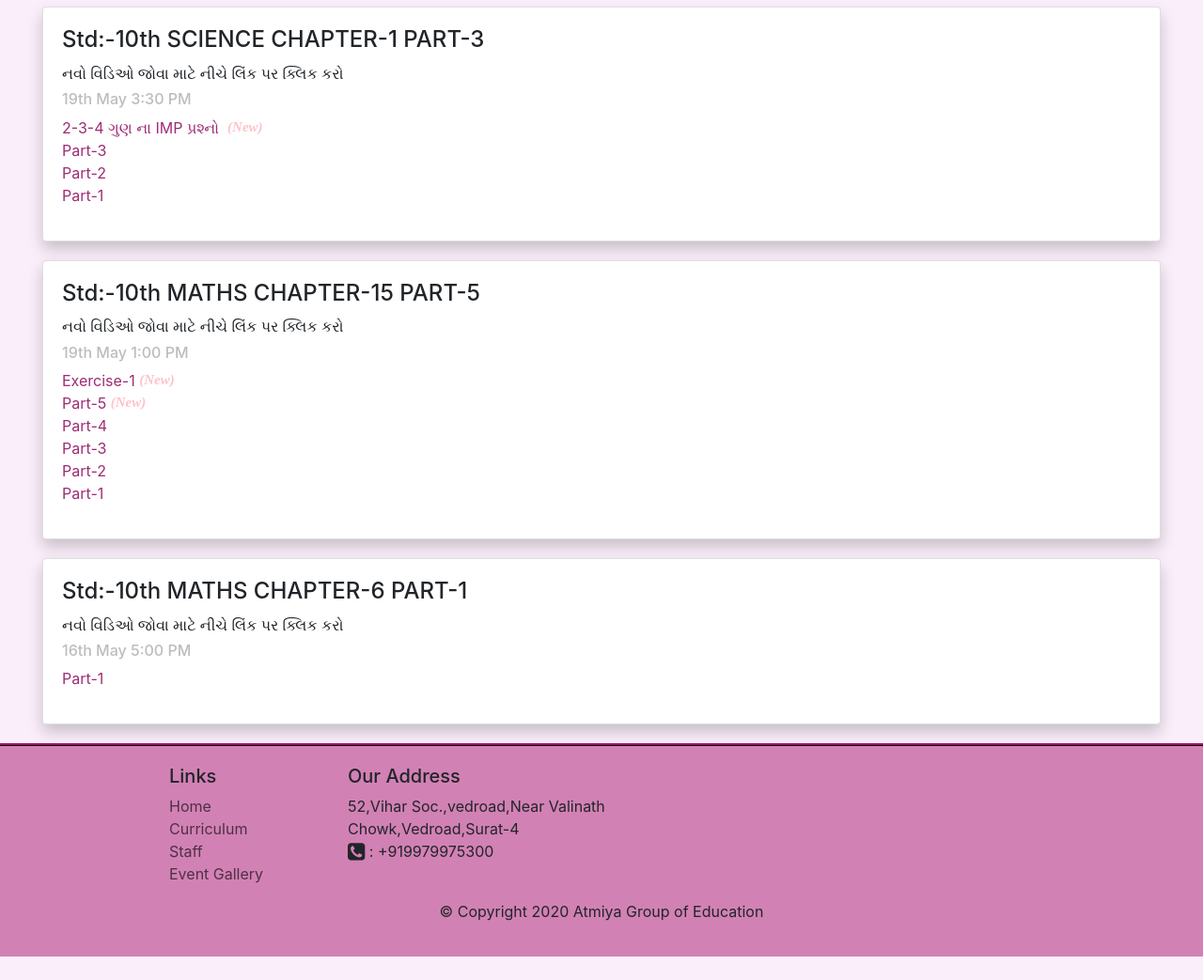
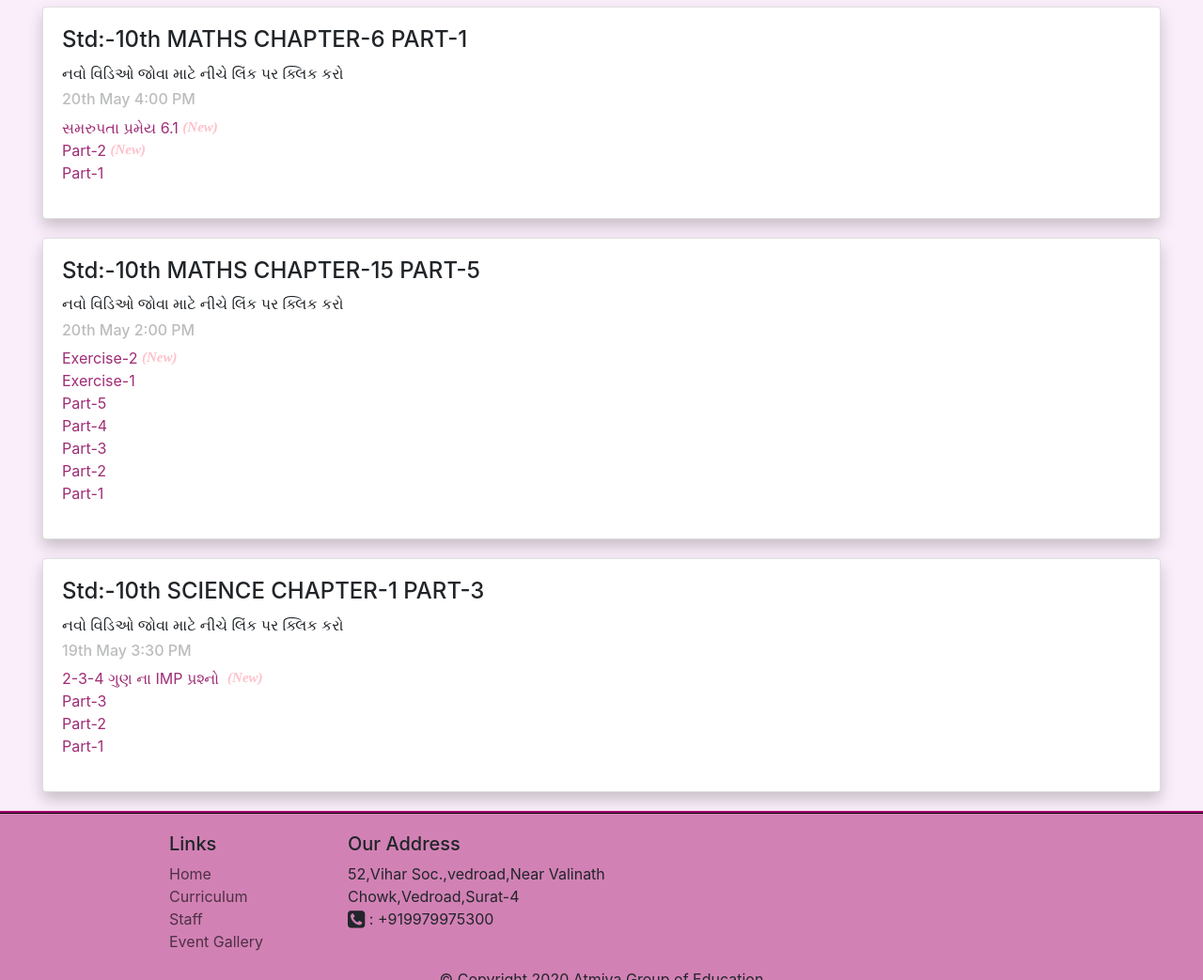
Before and after one commit to Atmiya-Group-of-Education/First_Site, a website: page index.html in a window 1280 px wide. Shown: the part 320-1363 px from the top of the page at 94% size. Before the commit the page ends 1338 px from the top, so only its background shows below. Drawn offline with nearby package versions, Linux system fonts and the light colour scheme.

Commit message:
10th maths 6(2)

```diff
--- a/index.html
+++ b/index.html
@@ -70,6 +70,34 @@
                     <div id="home" class="tab-pane active"><br>
                         <div class="card" style="width: 100%;z-index: 1;box-shadow: 0px 8px 16px 0px rgba(0,0,0,0.2); margin-top: 20;">
                             <div class="card-body">
+                                <h4 class="card-title">Std:-10th MATHS CHAPTER-6 PART-1</h4>
+                                <h6>નવો વિડિઓ જોવા માટે નીચે લિંક પર ક્લિક કરો</h6>
+                                <h6 style="opacity: 0.3;">20th May 4:00 PM</h6>
+                                <ul class="list-unstyled">
+                                    <li><a style="color: #9F2C75" href="https://drive.google.com/open?id=11qswUaJnJ48RRUdThnHoT9CKZV5gExfl" class="card-link">સમરુપતા પ્રમેય 6.1&nbsp<span class="awesome"> (New)</span></a></li>
+                                    <li><a style="color: #9F2C75" href="https://drive.google.com/open?id=1gwJ45sJhfX3YBkH3t7s4TJg6sYI6SSCr" class="card-link">Part-2&nbsp<span class="awesome"> (New)</span></a></li>
+                                    <li><a style="color: #9F2C75" href="https://drive.google.com/open?id=1nSC5S4MIW-riZ-VrLhhA3O6O95M9z-e9" class="card-link">Part-1</a></li>
+                                </ul>
+                            </div>
+                        </div>
+                        <div class="card" style="width: 100%;z-index: 1;box-shadow: 0px 8px 16px 0px rgba(0,0,0,0.2);margin-top: 20;">
+                            <div class="card-body">
+                                <h4 class="card-title">Std:-10th MATHS CHAPTER-15 PART-5</h4>
+                                <h6>નવો વિડિઓ જોવા માટે નીચે લિંક પર ક્લિક કરો</h6>
+                                <h6 style="opacity: 0.3;">20th May 2:00 PM</h6>
+                                <ul class="list-unstyled">
+                                    <li><a style="color: #9F2C75" href="https://drive.google.com/open?id=173hbM3O1EmezTY_zUTNzpraS8mNV41Ee" class="card-link">Exercise-2&nbsp<span class="awesome"> (New)</span></a></li>
+                                    <li><a style="color: #9F2C75" href="https://drive.google.com/open?id=163G8bWE9YANRJ376L-rmsuqfeCTbOsqY" class="card-link">Exercise-1</span></a></li>
+                                    <li><a style="color: #9F2C75" href="https://drive.google.com/open?id=1-xOR067haNjTavEpaLm0qgRzEsQiUAQc" class="card-link">Part-5</span></a></li>
+                                    <li><a style="color: #9F2C75" href="https://drive.google.com/open?id=1-oxVBWkpOlg-UbrakQtramtxC55Abw4h" class="card-link">Part-4</a></li>
+                                    <li><a style="color: #9F2C75" href="https://drive.google.com/open?id=1-hjpaQ39D_3lYpumfHwTn6o4FiF3TQZy" class="card-link">Part-3</a></li>
+                                    <li><a style="color: #9F2C75" href="https://drive.google.com/open?id=1kyrcy7ouCynfleq2YrtnPKlnfp7N-agA" class="card-link">Part-2</a></li>
+                                    <li><a style="color: #9F2C75" href="https://drive.google.com/open?id=1f0rp09DN_E-zYqM7USYKjZ2izdqagoWd" class="card-link">Part-1</a></li>
+                                </ul>
+                            </div>
+                        </div>
+                        <div class="card" style="width: 100%;z-index: 1;box-shadow: 0px 8px 16px 0px rgba(0,0,0,0.2); margin-top: 20;">
+                            <div class="card-body">
                                 <h4 class="card-title">Std:-10th SCIENCE CHAPTER-1 PART-3</h4>
                                 <h6>નવો વિડિઓ જોવા માટે નીચે લિંક પર ક્લિક કરો</h6>
                                 <h6 style="opacity: 0.3;">19th May 3:30 PM</h6>
@@ -81,35 +109,9 @@
                                 </ul>
                             </div>
                         </div>
-                        <div class="card" style="width: 100%;z-index: 1;box-shadow: 0px 8px 16px 0px rgba(0,0,0,0.2);margin-top: 20;">
-                            <div class="card-body">
-                                <h4 class="card-title">Std:-10th MATHS CHAPTER-15 PART-5</h4>
-                                <h6>નવો વિડિઓ જોવા માટે નીચે લિંક પર ક્લિક કરો</h6>
-                                <h6 style="opacity: 0.3;">19th May 1:00 PM</h6>
-                                <ul class="list-unstyled">
-                                    <li><a style="color: #9F2C75" href="https://drive.google.com/open?id=163G8bWE9YANRJ376L-rmsuqfeCTbOsqY" class="card-link">Exercise-1&nbsp<span class="awesome"> (New)</span></a></li>
-                                    <li><a style="color: #9F2C75" href="https://drive.google.com/open?id=1-xOR067haNjTavEpaLm0qgRzEsQiUAQc" class="card-link">Part-5&nbsp<span class="awesome"> (New)</span></a></li>
-                                    <li><a style="color: #9F2C75" href="https://drive.google.com/open?id=1-oxVBWkpOlg-UbrakQtramtxC55Abw4h" class="card-link">Part-4</a></li>
-                                    <li><a style="color: #9F2C75" href="https://drive.google.com/open?id=1-hjpaQ39D_3lYpumfHwTn6o4FiF3TQZy" class="card-link">Part-3</a></li>
-                                    <li><a style="color: #9F2C75" href="https://drive.google.com/open?id=1kyrcy7ouCynfleq2YrtnPKlnfp7N-agA" class="card-link">Part-2</a></li>
-                                    <li><a style="color: #9F2C75" href="https://drive.google.com/open?id=1f0rp09DN_E-zYqM7USYKjZ2izdqagoWd" class="card-link">Part-1</a></li>
 
 
 
-                                </ul>
-                            </div>
-                        </div>
-
-                        <div class="card" style="width: 100%;z-index: 1;box-shadow: 0px 8px 16px 0px rgba(0,0,0,0.2); margin-top: 20;">
-                            <div class="card-body">
-                                <h4 class="card-title">Std:-10th MATHS CHAPTER-6 PART-1</h4>
-                                <h6>નવો વિડિઓ જોવા માટે નીચે લિંક પર ક્લિક કરો</h6>
-                                <h6 style="opacity: 0.3;">16th May 5:00 PM</h6>
-                                <ul class="list-unstyled">
-                                    <li><a style="color: #9F2C75" href="https://drive.google.com/open?id=1nSC5S4MIW-riZ-VrLhhA3O6O95M9z-e9" class="card-link">Part-1</a></li>
-                                </ul>
-                            </div>
-                        </div>
                     </div>
                     <div id="menu1" class="tab-pane fade"><br>
                         <div class="card" style="width: 100%;z-index: 1;box-shadow: 0px 8px 16px 0px rgba(0,0,0,0.2); margin-top: 20;">
```
